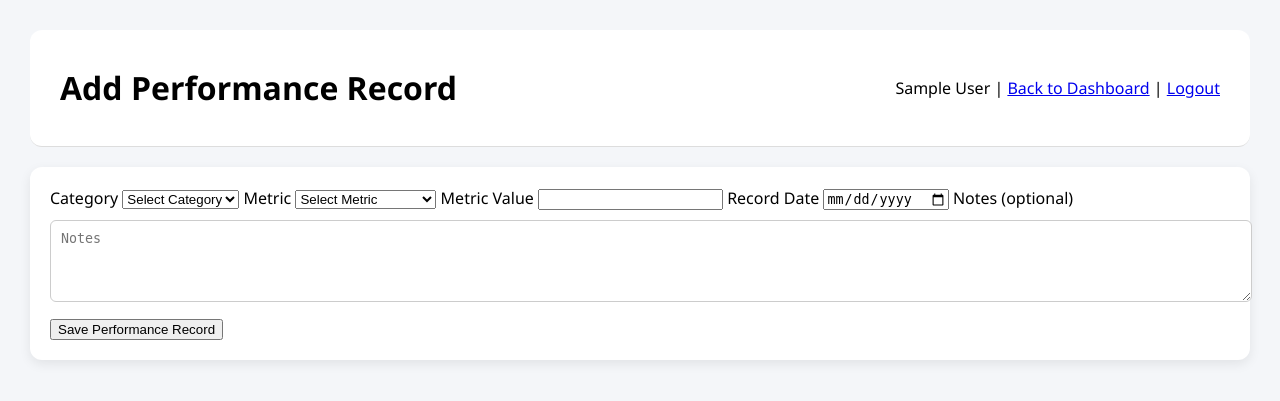
After one commit to caitlynl24/CMS375-Spring2026, a PHP site: page /performance_create.php in a window 1280 px wide. The commit adds this page. Shown: the top 401 px of the page. Run offline with PHP 8.4, Linux system fonts and the light colour scheme; the visitor is signed in with stand-in values (Sample User, id 1); tables that the repository leaves empty hold one stand-in row (values such as "Sample post").

Commit message:
added button to add performance

```diff
--- a/UI/index.php
+++ b/UI/index.php
@@ -138,6 +138,11 @@ if ($athlete) {
             <!-- Performance -->
             <div id="performance" class="page">
                 <h1>Performance Tracking</h1>
+                <?php if ($athlete): ?>
+                    <div class="card">
+                        <a href="performance_create.php"><button>Add Performance Record</button></a>
+                    </div>
+                <?php endif; ?>
 
                 <?php if (!$athlete): ?>
                     <div class="card">
--- /dev/null
+++ b/UI/performance_create.php
@@ -0,0 +1,93 @@
+<?php
+session_start();
+
+if (!isset($_SESSION['user_id'])) {
+    header("Location: login.php");
+    exit();
+}
+
+require 'db.php';
+
+$userId = $_SESSION['user_id'];
+
+$athleteStmt = $conn->prepare("SELECT athlete_id FROM athletes WHERE user_id = ?");
+if (!$athleteStmt) {
+    die("Unable to load athlete profile.");
+}
+
+$athleteStmt->bind_param("i", $userId);
+$athleteStmt->execute();
+$athlete = $athleteStmt->get_result()->fetch_assoc();
+
+if (!$athlete) {
+    header("Location: athlete_create.php");
+    exit();
+}
+?>
+<!DOCTYPE html>
+<html lang="en">
+<head>
+    <meta charset="UTF-8">
+    <title>Add Performance Record</title>
+    <link rel="stylesheet" href="assets/css/styles.css">
+</head>
+<body>
+
+<div class="content">
+    <div class="topbar" style="border-radius: 12px;">
+        <h1>Add Performance Record</h1>
+        <div class="user">
+            <?php echo htmlspecialchars($_SESSION['name']); ?> |
+            <a href="index.php">Back to Dashboard</a> |
+            <a href="logout.php">Logout</a>
+        </div>
+    </div>
+
+    <div class="card">
+        <?php if (isset($_GET['error'])): ?>
+            <p class="error"><?php echo htmlspecialchars($_GET['error']); ?></p>
+        <?php endif; ?>
+
+        <form method="POST" action="performance_create_handler.php">
+            <label for="category">Category</label>
+            <select id="category" name="category" required>
+                <option value="">Select Category</option>
+                <option value="fitness">Fitness</option>
+                <option value="match">Match</option>
+            </select>
+
+            <label for="metric_name">Metric</label>
+            <select id="metric_name" name="metric_name" required>
+                <option value="">Select Metric</option>
+                <optgroup label="Fitness">
+                    <option value="beep_test_score">Beep Test Score</option>
+                    <option value="deac_test_score">DEAC Test Score</option>
+                    <option value="max_push_ups">Max Push Ups</option>
+                    <option value="bench_press">Bench Press</option>
+                    <option value="trapbar_deadlift">Trapbar Deadlift</option>
+                </optgroup>
+                <optgroup label="Match">
+                    <option value="wins">Wins</option>
+                    <option value="losses">Losses</option>
+                    <option value="unfinished">Unfinished</option>
+                    <option value="matches_2_sets">Matches 2 Sets</option>
+                    <option value="matches_3_sets">Matches 3 Sets</option>
+                </optgroup>
+            </select>
+
+            <label for="metric_value">Metric Value</label>
+            <input type="number" id="metric_value" name="metric_value" step="0.01" required>
+
+            <label for="record_date">Record Date</label>
+            <input type="date" id="record_date" name="record_date" required>
+
+            <label for="notes">Notes (optional)</label>
+            <textarea id="notes" name="notes" rows="4" placeholder="Notes" style="width:100%; margin:10px 0; padding:10px; border:1px solid #ccc; border-radius:6px;"></textarea>
+
+            <button type="submit">Save Performance Record</button>
+        </form>
+    </div>
+</div>
+
+</body>
+</html>
```
Also changed, not shown: UI/performance_create_handler.php (added, +92 -0 lines).
